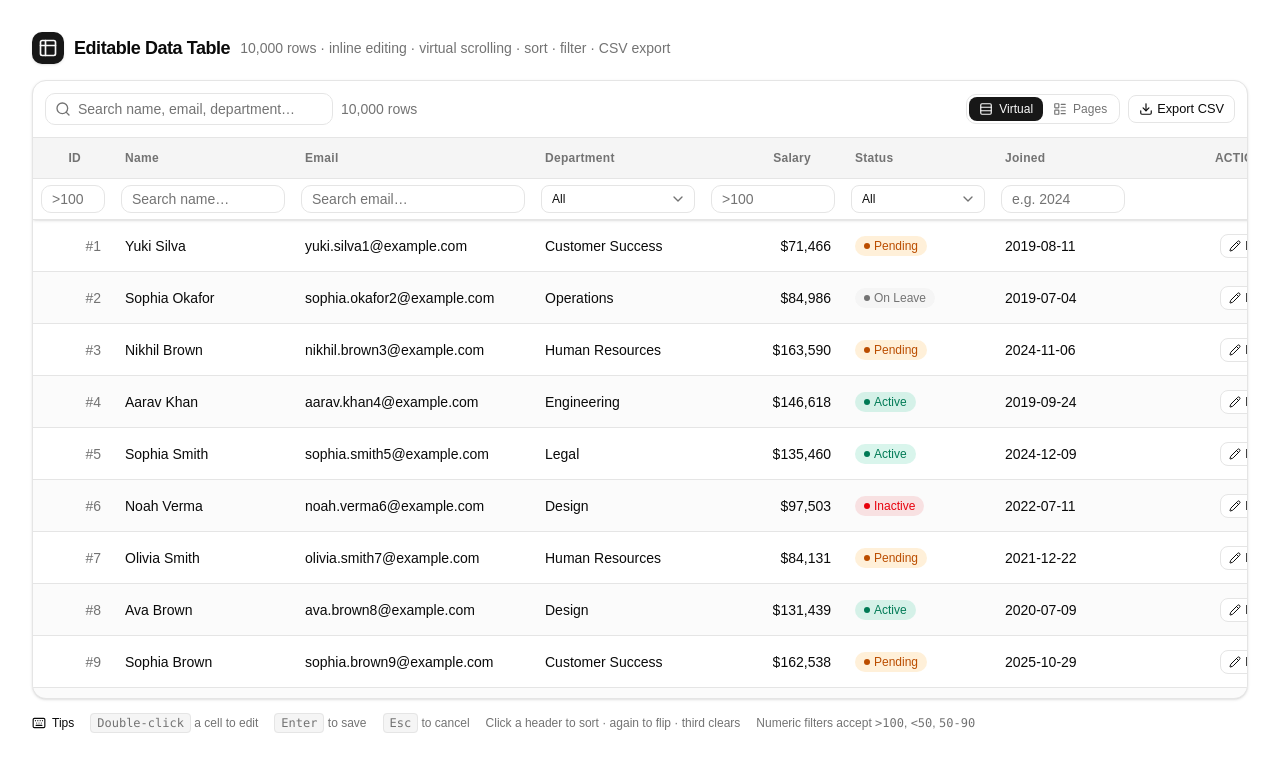
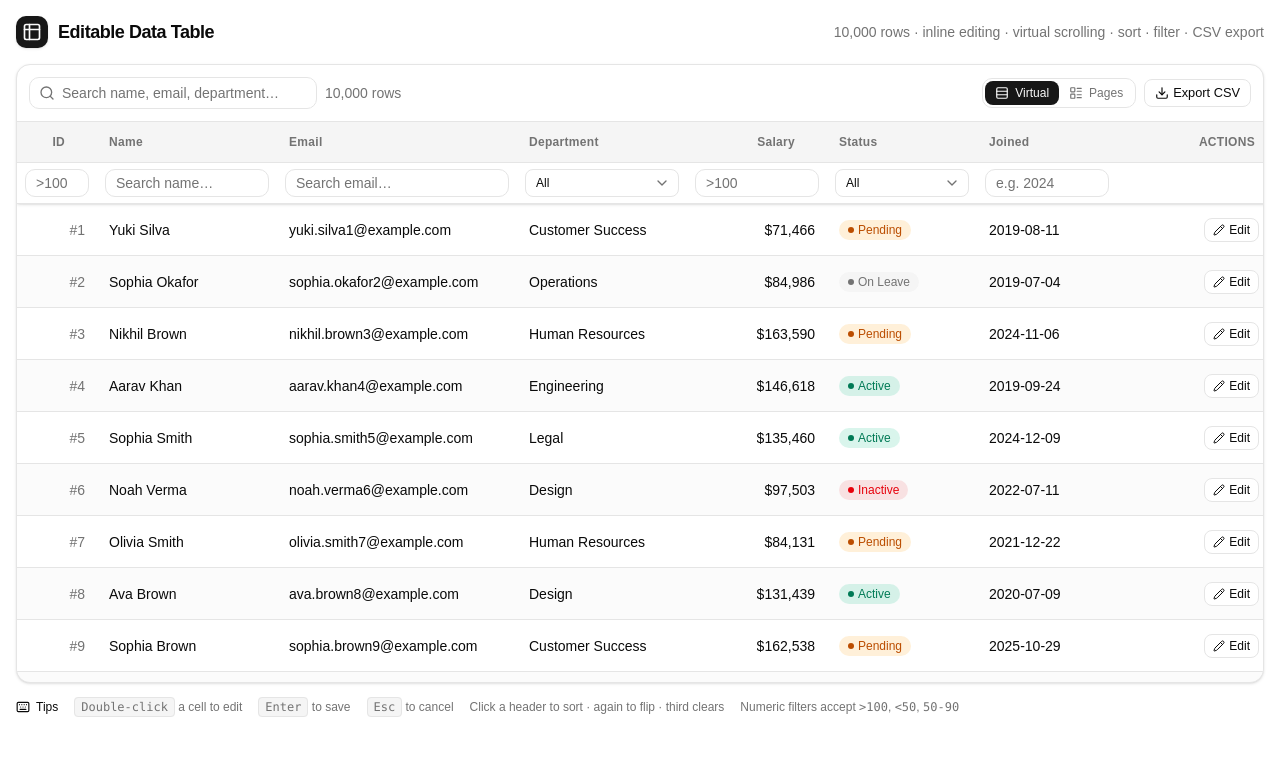
Before and after one commit to vishkx/advanced-editable-data-table, a React (Vite) app: page / in a window 1280 px wide. Shown: the top 772 px of the page. Built offline with nearby package versions, Linux system fonts and the light colour scheme.

Commit message:
Right-align header feature list

```diff
--- a/src/App.tsx
+++ b/src/App.tsx
@@ -12,7 +12,7 @@ function HeaderBar() {
       <h1 className="text-lg font-semibold tracking-tight">
         Editable Data Table
       </h1>
-      <span className="hidden text-sm text-muted-foreground sm:inline">
+      <span className="hidden text-sm text-muted-foreground sm:ml-auto sm:inline">
         {total.toLocaleString()} rows · inline editing · virtual scrolling ·
         sort · filter · CSV export
       </span>
@@ -56,7 +56,7 @@ function Tips() {
 export default function App() {
   return (
     <div className="min-h-svh bg-background">
-      <div className="mx-auto max-w-[1400px] px-4 py-8 sm:px-6 lg:px-8">
+      <div className="mx-auto max-w-350 px-2 py-4 sm:px-2 lg:px-4">
         <HeaderBar />
         <DataTable />
         <Tips />
```
